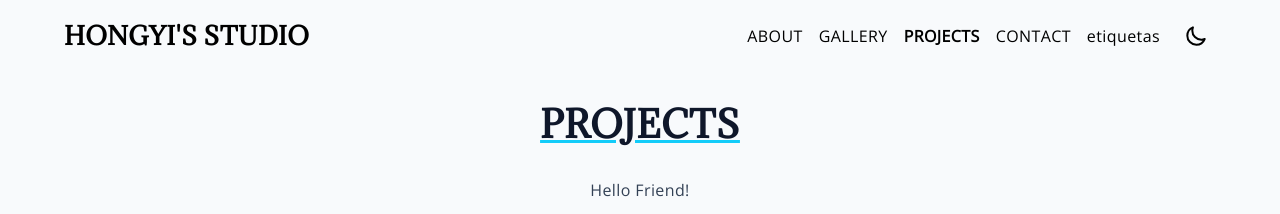
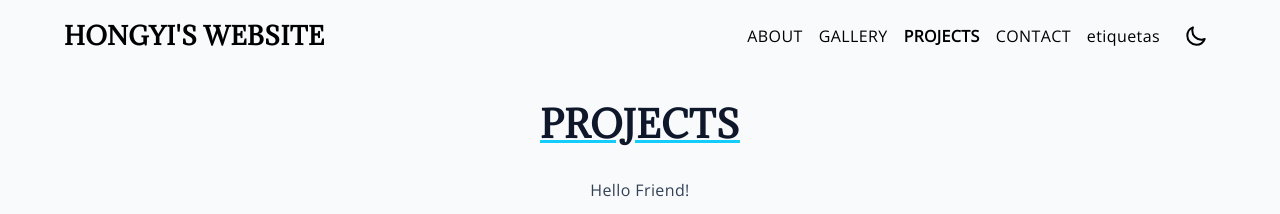
Before and after one commit to hongyili-hl/hongyili-hl.github.io, a Jekyll site: the page built from index.md, in a window 1280 px wide and 900 px high. Shown: the top 214 px of the window. Built offline with Jekyll 4.4.1, drawn with Linux system fonts in a browser that asks for light colours; our own code applies the rules of GitHub Pages for plain Markdown files; some of the changed text lies outside the part shown.

Commit message:
Update _config.yml

```diff
--- a/_config.yml
+++ b/_config.yml
@@ -1,7 +1,7 @@
 domain: hongyili-hl.github.io
 url: https://hongyili-hl.github.io
 
-title: HONGYI'S STUDIO
+title: HONGYI'S WEBSITE
 email: l1093180752hye@outlook.com
 author: yy
 
```
